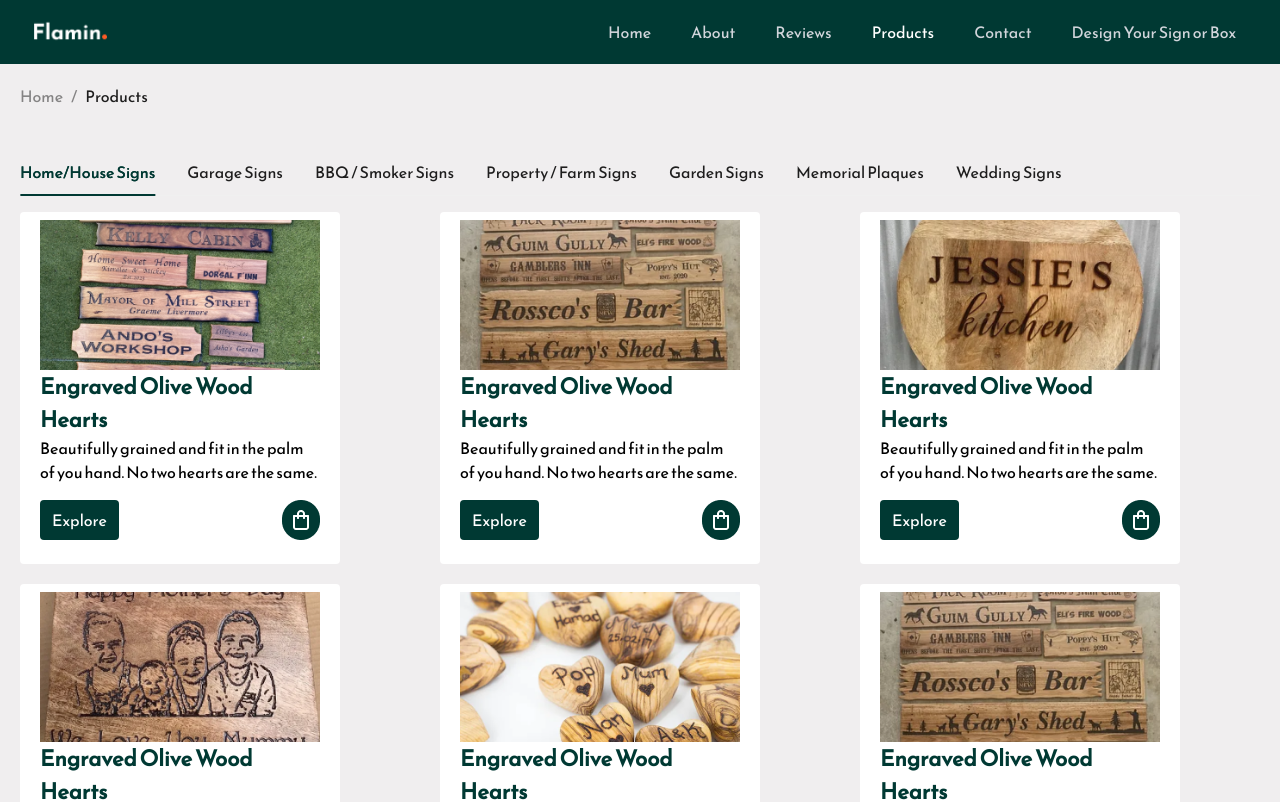
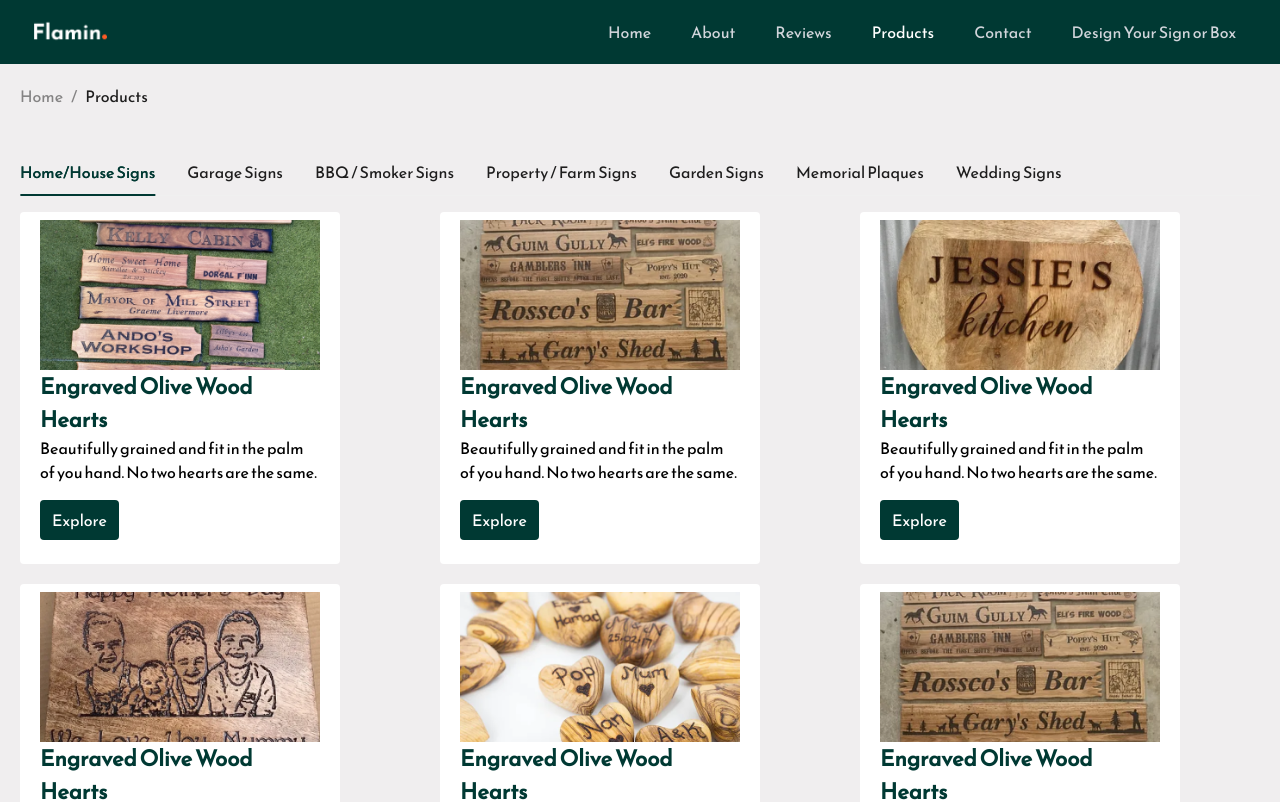
Before and after one commit to stechx1/flaming, a Next.js app: page /products in a window 1280 px wide. Shown: the top 802 px of the page. Built offline with nearby package versions, Linux system fonts and the light colour scheme.

Commit message:
delete cart icon

```diff
--- a/components/Products/ProductBox.js
+++ b/components/Products/ProductBox.js
@@ -18,7 +18,7 @@ const ProductBox = ({ image }) => {
         <button onClick={() => { router.push({ pathname: '/productitem', query: { name: 'Engraved Olive Wood Hearts' }, }) }} className='bg-[#003933] text-white w-fit px-3 py-2 my-4 rounded-[4px]'>Explore</button>
 
         <div className='cursor-pointer'>
-          <img src="/cart1.png" alt="cart" className='' />
+          {/* <img src="/cart1.png" alt="cart" className='' /> */}
         </div>
 
       </div>
--- a/components/featured/FeaturedBox.js
+++ b/components/featured/FeaturedBox.js
@@ -19,7 +19,7 @@ const FeaturedBox = ({ image }) => {
       <button onClick={() => { router.push({ pathname: '/productitem', query: { name: 'Engraved Olive Wood Hearts' }, }) }} className='bg-[#003933] text-white w-fit px-3 py-2 my-4 rounded-[4px]'>Explore</button>
 
         <div className='cursor-pointer'>
-          <img src="/cart1.png" alt="cart" className='' />
+          {/* <img src="/cart1.png" alt="cart" className='' /> */}
         </div>
 
       </div>
```
